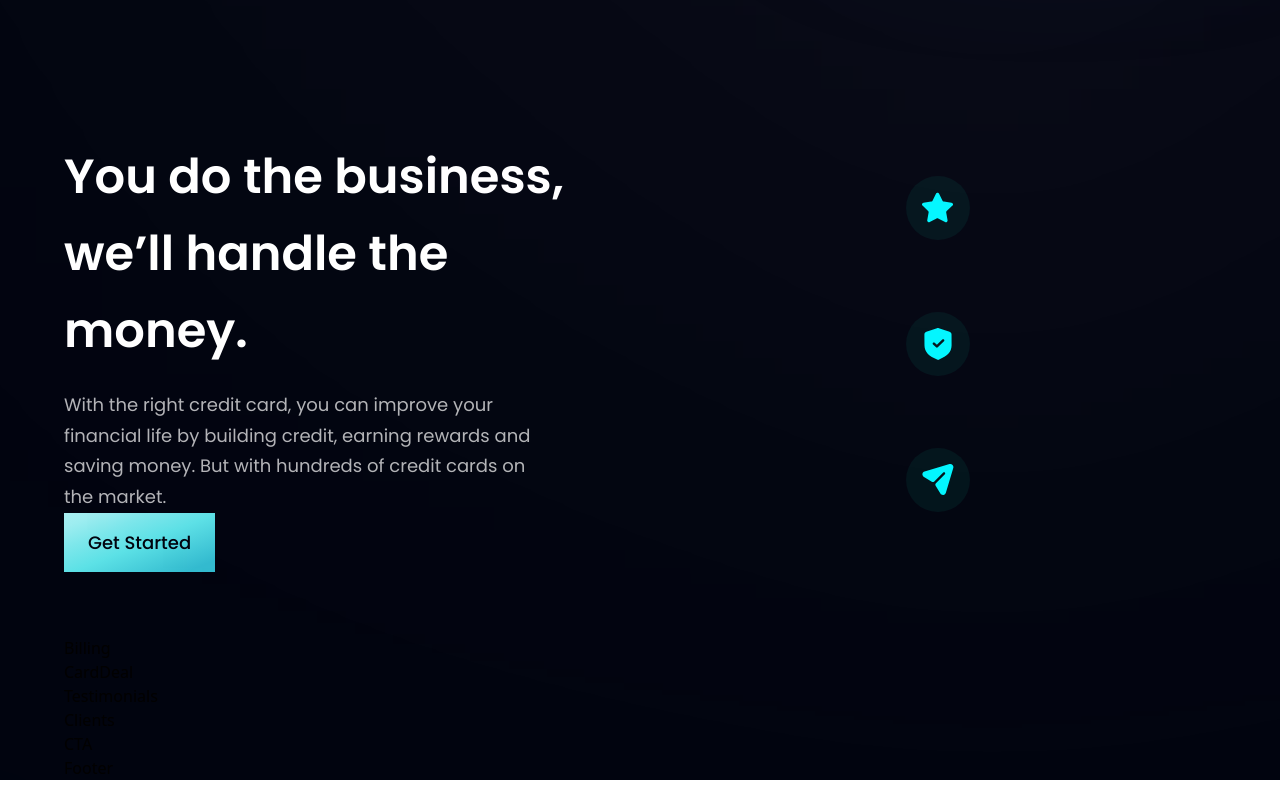
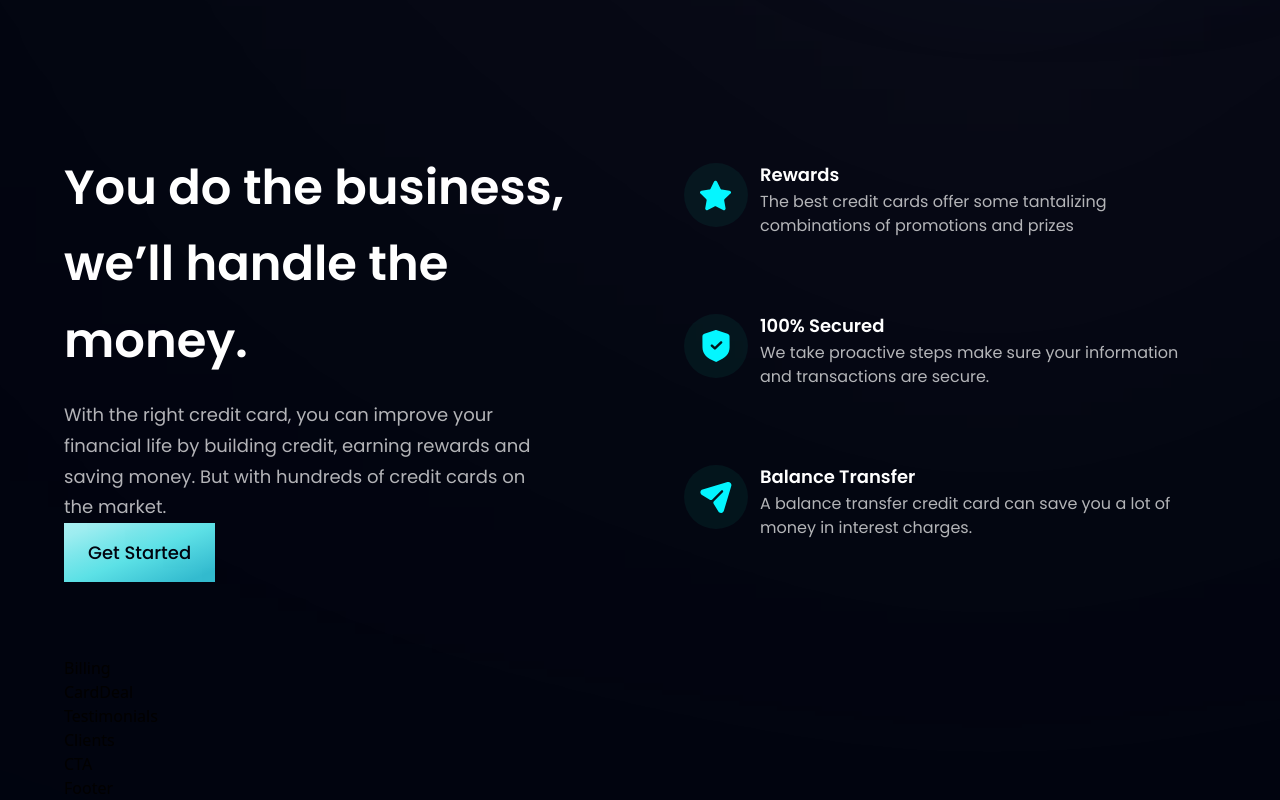
Before and after one commit to skyras13/modern_bank_app, a React (Vite) app: page / in a window 1280 px wide. Shown: the part 874-1674 px from the top of the page. Built offline with nearby package versions, Linux system fonts and the light colour scheme.

Commit message:
finish business section of website

```diff
--- a/src/components/Business.jsx
+++ b/src/components/Business.jsx
@@ -6,6 +6,14 @@
     <div className={` flex flex-row p-6 rounded-[20px] ${index !== features.length - 1 ? "mb-6" : "mb-0"} feature-card`}>
         <div className={`w-[64px] h-[64px] rounded-full ${styles.flexCenter} bg-dimBlue`}>
             <img src={icon} alt="icon" className="w-[50%] h-[50%] object-contain"/>
+        </div>
+        <div className="flex-1 flex flex-col ml-3">
+            <h4 className="font-poppins font-semibold text-white text-[18px] leading-[23px] mb-1">
+                {title}
+            </h4>
+            <p className="font-poppins font-normal text-dimWhite text-[16px] leading-[24px] mb-1">
+                {content}
+            </p>
         </div>
     </div>
 )
```
